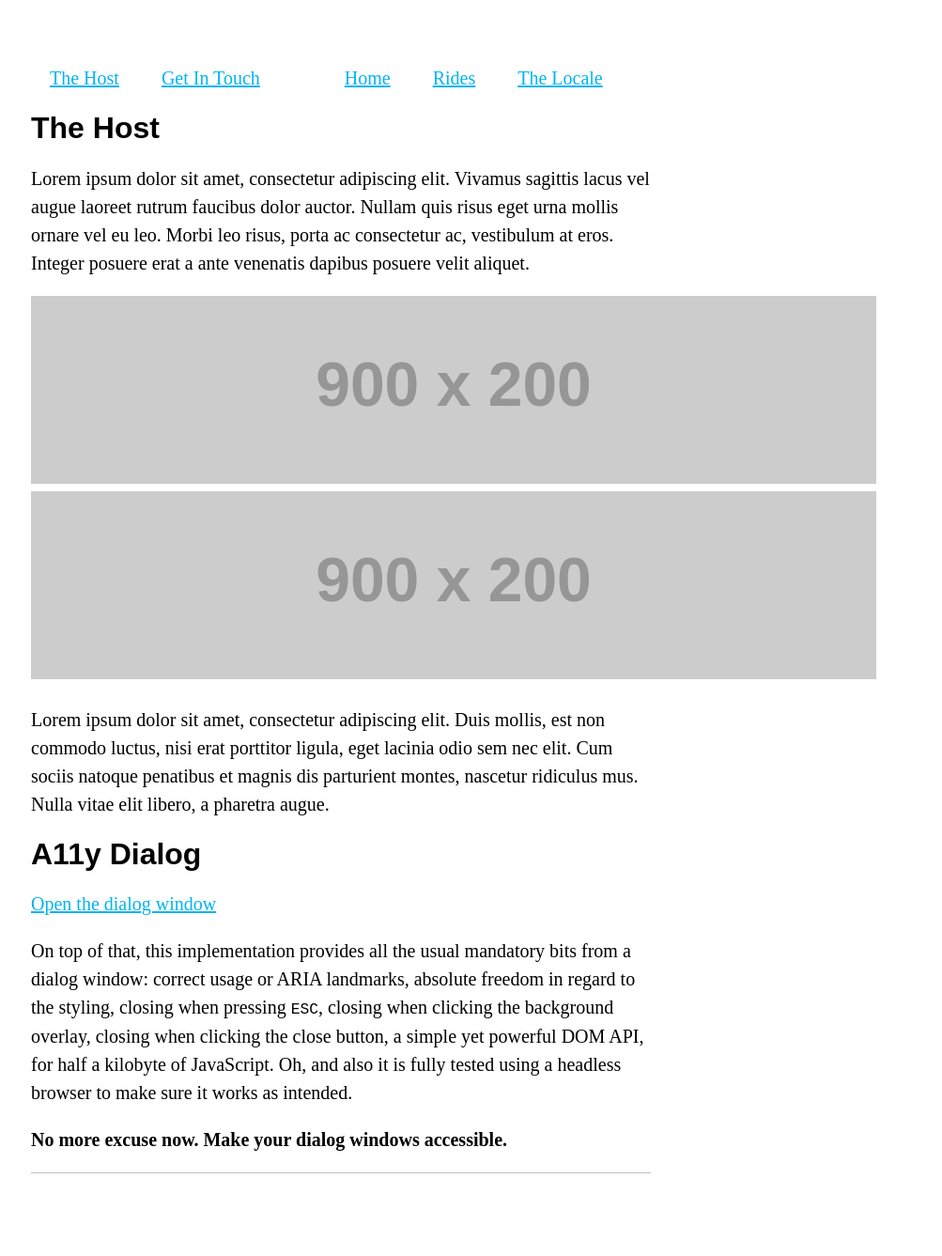
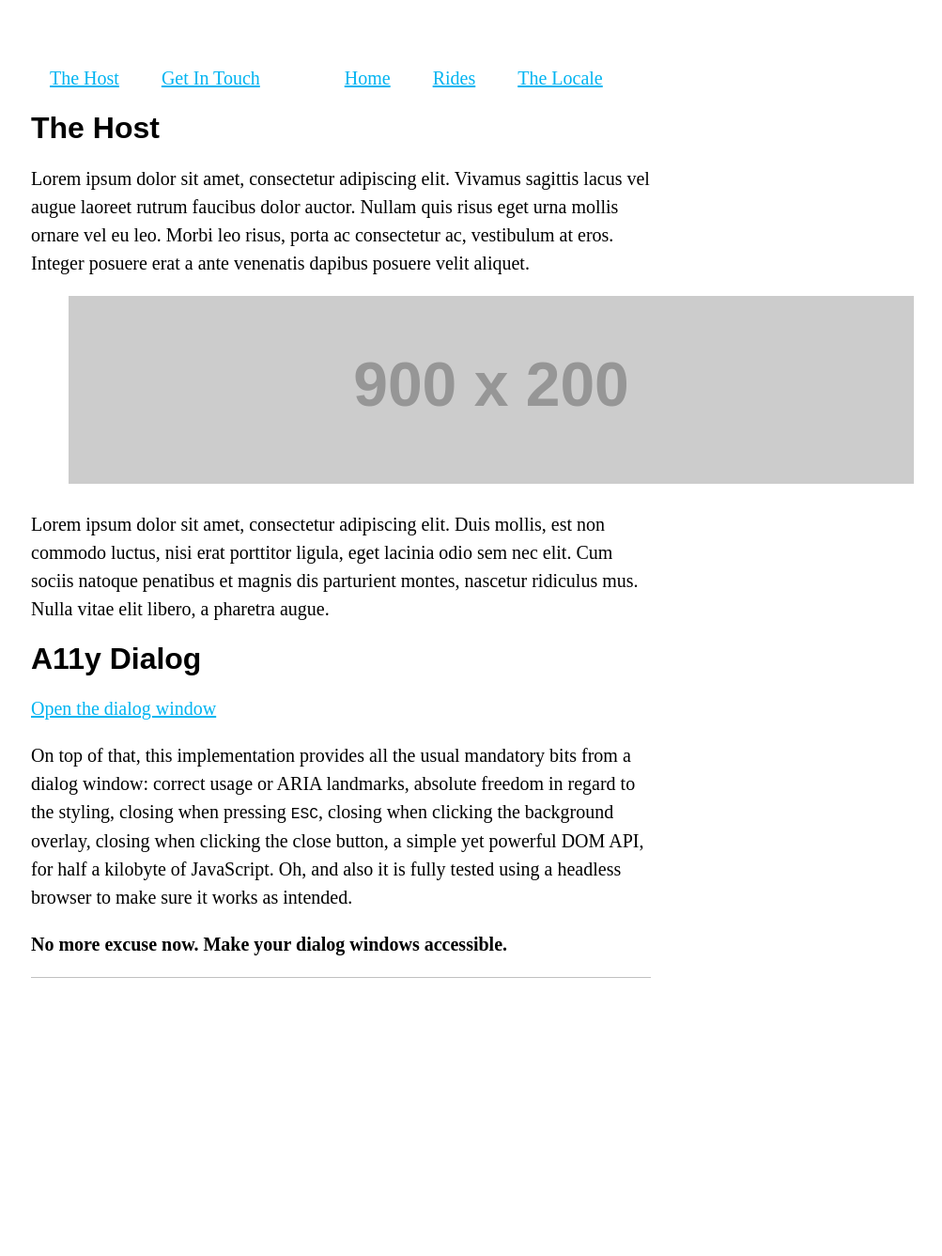
Before and after one commit to jsbarkema/local-rides, a Jekyll site: the page built from about-the-host.markdown, in a window 1280 px wide. Shown: the whole page at 94% size, without its empty margins (277-1280 px from the left). Built offline with Jekyll 4.4.1, drawn with Linux system fonts in a browser that asks for light colours; after the commit the page ends 1129 px from its top, so only the background shows below that.

Commit message:
Updated About The Host

```diff
--- a/about-the-host.markdown
+++ b/about-the-host.markdown
@@ -7,7 +7,6 @@ layout: default
 
 Lorem ipsum dolor sit amet, consectetur adipiscing elit. Vivamus sagittis lacus vel augue laoreet rutrum faucibus dolor auctor. Nullam quis risus eget urna mollis ornare vel eu leo. Morbi leo risus, porta ac consectetur ac, vestibulum at eros. Integer posuere erat a ante venenatis dapibus posuere velit aliquet.
 
-<img src="http://placehold.it/900x200">
-![](http://placehold.it/900x200)
+<figure><img src="http://placehold.it/900x200"></figure>
 
 Lorem ipsum dolor sit amet, consectetur adipiscing elit. Duis mollis, est non commodo luctus, nisi erat porttitor ligula, eget lacinia odio sem nec elit. Cum sociis natoque penatibus et magnis dis parturient montes, nascetur ridiculus mus. Nulla vitae elit libero, a pharetra augue.
```
